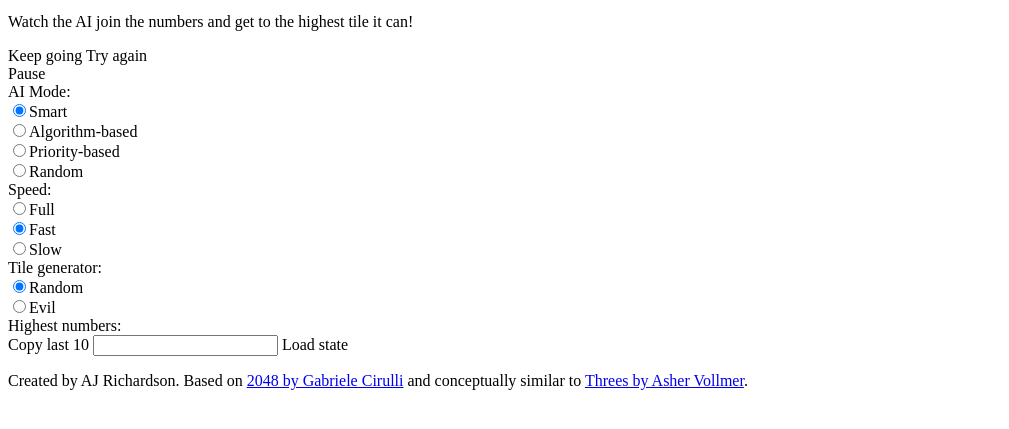
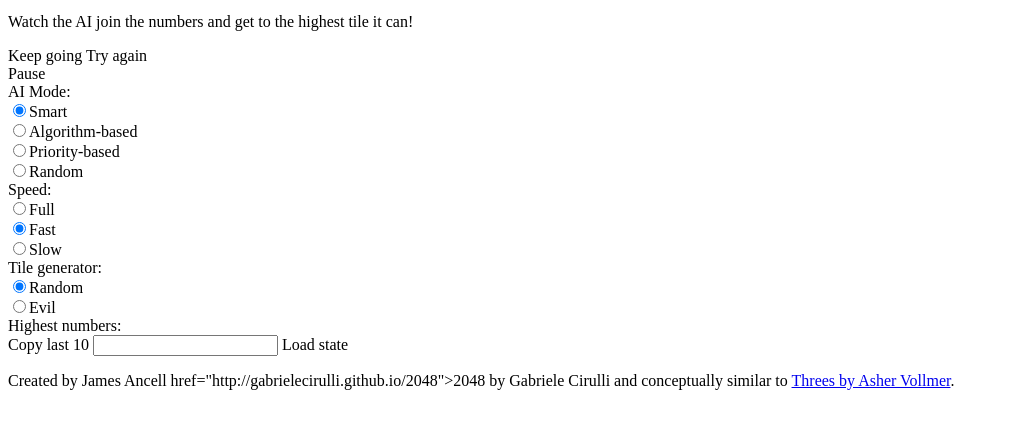
Before and after one commit to JimJam019283/2048Auto, a plain HTML site: page index.html in a window 1280 px wide. Shown: the part 119-548 px from the top of the page, without its empty margins (0-1009 px from the left). Drawn offline with nearby package versions, Linux system fonts and the light colour scheme; files that its build step writes are made by us from their sources; a script that the page names is missing.

Commit message:
Update index.html

```diff
--- a/index.html
+++ b/index.html
@@ -102,7 +102,7 @@
     </div>
 
     <p class="game-explanation">
-    Created by AJ Richardson. Based on <a href="http://gabrielecirulli.github.io/2048">2048 by Gabriele Cirulli</a> and conceptually similar to <a href="http://asherv.com/threes/" target="_blank">Threes by Asher Vollmer</a>.
+    Created by James Ancell  href="http://gabrielecirulli.github.io/2048">2048 by Gabriele Cirulli</a> and conceptually similar to <a href="http://asherv.com/threes/" target="_blank">Threes by Asher Vollmer</a>.
     </p>
     <div class="copy-json"></div>
   </div>
```
